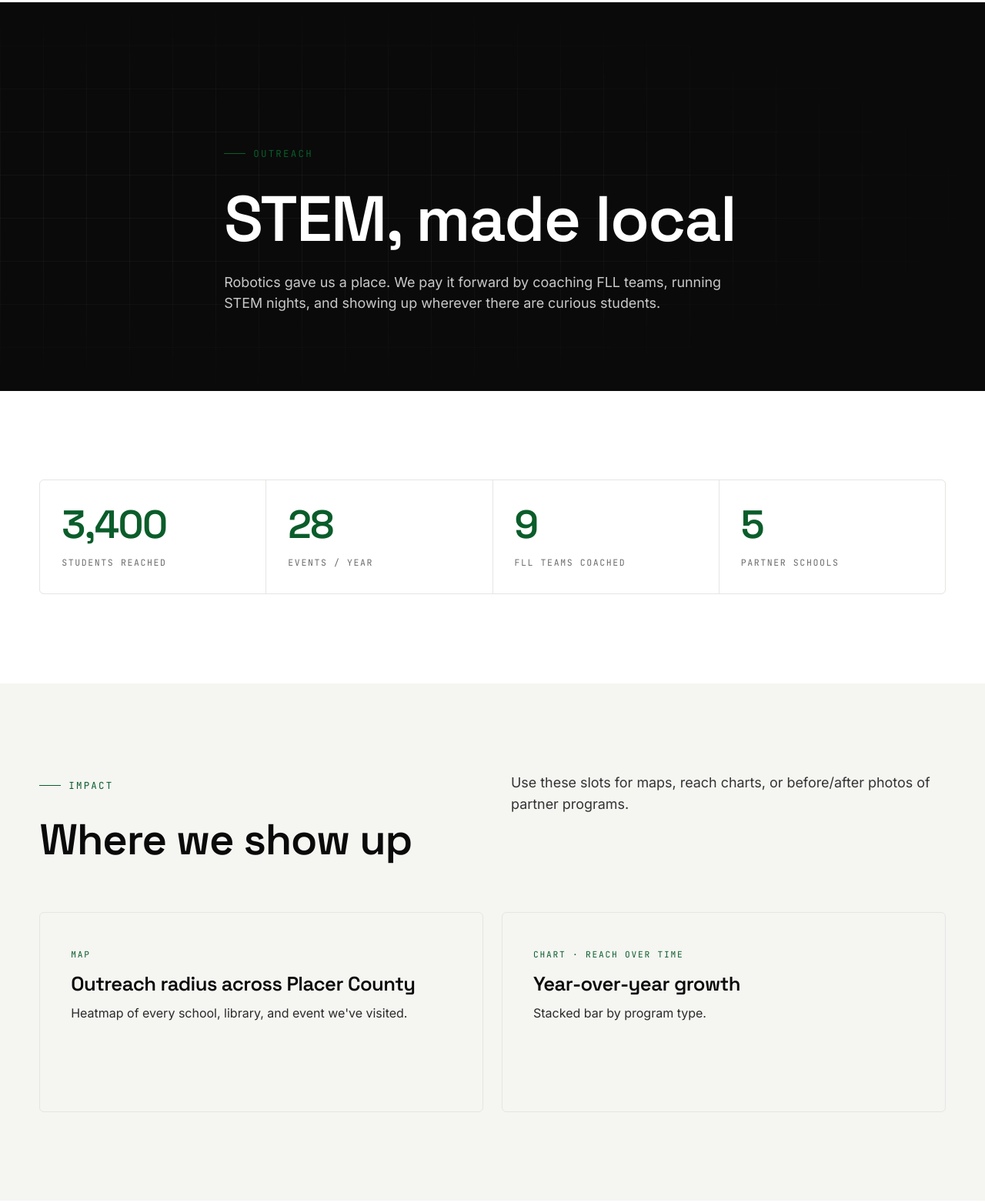
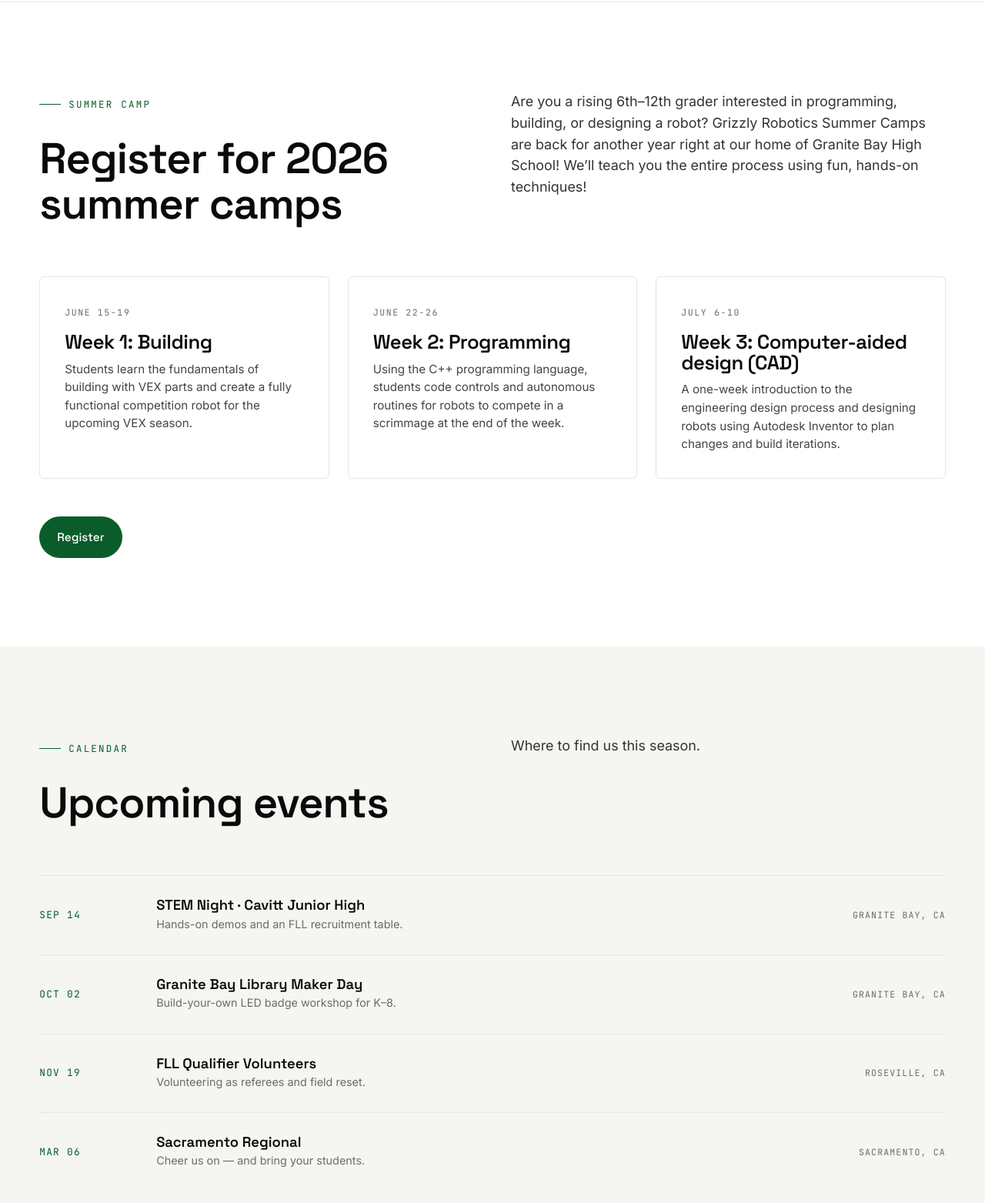
Before and after one commit to voidedstarlight/robotics-website, a plain HTML site: page outreach.html in a window 1280 px wide. Shown: the part 70-1633 px from the top of the page at 77% size. Drawn offline with Linux system fonts and the light colour scheme.

Commit message:
feat: summer camp info in outreach

```diff
--- a/outreach.html
+++ b/outreach.html
@@ -48,89 +48,35 @@
 				</div>
 			</div>
 		</header>
-		<section class="page-hero">
-			<div class="container inner">
-				<span class="eyebrow">OUTREACH</span>
-				<h1 class="mt-2">STEM, made local</h1>
-				<p class="lede">Robotics gave us a place. We pay it forward by coaching FLL teams, running STEM nights, and showing up wherever there are curious students.</p>
-			</div>
-		</section>
-		<section>
-			<div class="container">
-				<div class="stat-grid">
-					<div class="stat"><div class="num">3,400
-						</div>
-						<div class="label">Students Reached</div>
-					</div>
-					<div class="stat"><div class="num">28
-						</div>
-						<div class="label">Events / Year</div>
-					</div>
-					<div class="stat"><div class="num">9
-						</div>
-						<div class="label">FLL Teams Coached</div>
-					</div>
-					<div class="stat"><div class="num">5
-						</div>
-						<div class="label">Partner Schools</div>
-					</div>
-				</div>
-			</div>
-		</section>
-		<section class="bg-bone">
-			<div class="container">
-				<div class="section-head">
-					<div>
-						<span class="eyebrow">IMPACT</span>
-						<h2 class="mt-2">Where we show up</h2>
-					</div>
-					<p class="lede">Use these slots for maps, reach charts, or before/after photos of partner programs.</p>
-				</div>
-				<div class="grid-2">
-					<div class="infographic" data-placeholder>
-						<span class="tag">Map</span>
-						<h3>Outreach radius across Placer County</h3>
-						<p>Heatmap of every school, library, and event we've visited.</p>
-					</div>
-					<div class="infographic" data-placeholder>
-						<span class="tag">Chart · Reach Over Time</span>
-						<h3>Year-over-year growth</h3>
-						<p>Stacked bar by program type.</p>
-					</div>
-				</div>
-			</div>
-		</section>
 		<section>
 			<div class="container">
 				<div class="section-head">
 					<div>
-						<span class="eyebrow">PROGRAMS</span>
-						<h2 class="mt-2">What we run</h2>
+						<span class="eyebrow">SUMMER CAMP</span>
+						<h2 class="mt-2">Register for 2026 summer camps</h2>
 					</div>
-					<p class="lede">Our four core outreach programs.</p>
+					<p class="lede">Are you a rising 6th–12th grader interested in programming, building, or designing a robot? Grizzly Robotics Summer Camps are back for another year right at our home of Granite Bay High School! We’ll teach you the entire process using fun, hands-on techniques!</p>
 				</div>
-				<div class="grid-2">
+				<div class="grid-3">
 					<div class="card">
-						<span class="num-mono">PROGRAM 01</span>
-						<h3>FLL Coaching</h3>
-						<p>We coach nine elementary and middle school FIRST LEGO League teams every year, providing meeting space, mentors, and parts.</p>
+						<span class="num-mono">JUNE 15-19</span>
+						<h3>Week 1: Building</h3>
+						<p>Students learn the fundamentals of building with VEX parts and create a fully functional competition robot for the upcoming VEX season.</p>
 					</div>
 					<div class="card">
-						<span class="num-mono">PROGRAM 02</span>
-						<h3>STEM Nights</h3>
-						<p>Hands-on demos and mini-builds at partner schools across the Roseville Joint Union district.</p>
+						<span class="num-mono">JUNE 22-26</span>
+						<h3>Week 2: Programming</h3>
+						<p>Using the C++ programming language, students code controls and autonomous routines for robots to compete in a scrimmage at the end of the week.</p>
 					</div>
 					<div class="card">
-						<span class="num-mono">PROGRAM 03</span>
-						<h3>Summer Camp</h3>
-						<p>A one-week intro-to-robotics camp for rising 6th–8th graders, taught entirely by our students.</p>
-					</div>
-					<div class="card">
-						<span class="num-mono">PROGRAM 04</span>
-						<h3>Community Demos</h3>
-						<p>Robot demos at city events, library makerspaces, and corporate partner open houses.</p>
+						<span class="num-mono">JULY 6-10</span>
+						<h3>Week 3: Computer-aided design (CAD)</h3>
+						<p>A one-week introduction to the engineering design process and designing robots using Autodesk Inventor to plan changes and build iterations.</p>
 					</div>
 				</div>
+				<br>
+				<br>
+				<a href="https://donate.gbhba.org/robotics-summer-camp-2026" class="btn btn-primary">Register</a>
 			</div>
 		</section>
 		<section class="bg-bone">
```
